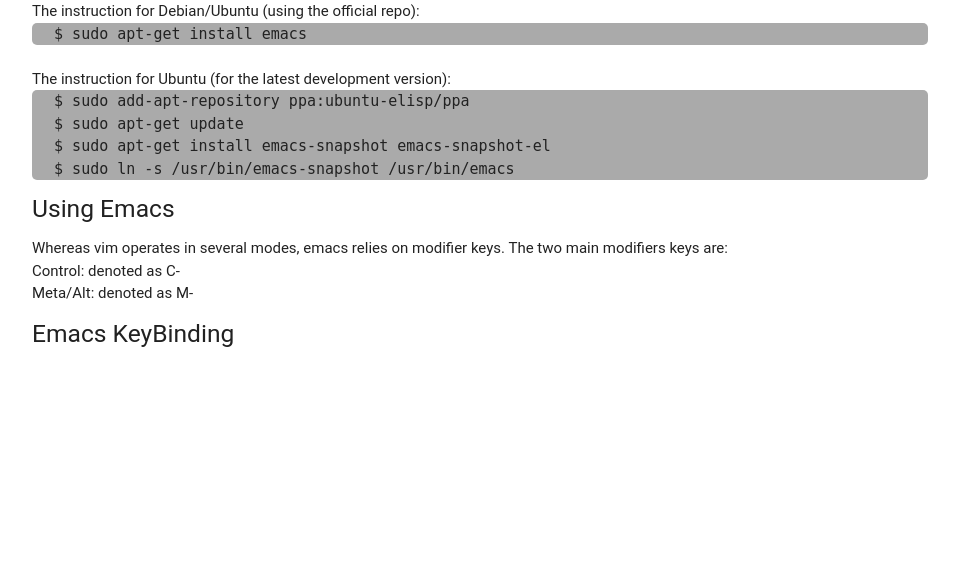
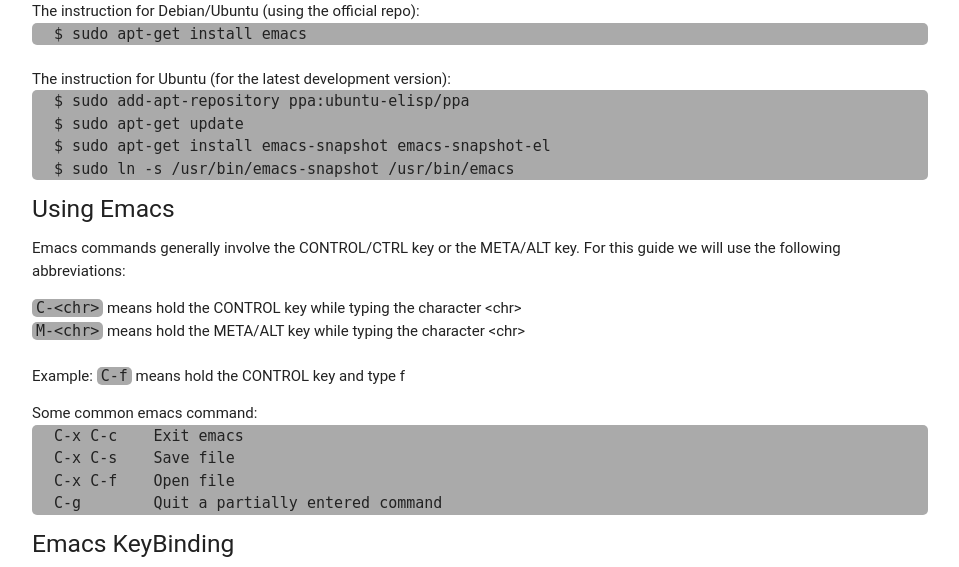
Before and after one commit to StuyCSDojo/dojo-website, a Flask app: template templates/tutorials/emacs.html in a window 1280 px wide. Shown: the part 349-916 px from the top of the page, without its empty margins (160-1119 px from the left). Before the commit the page ends 696 px from the top, so only its background shows below. Run offline with Flask 2, Linux system fonts and the light colour scheme; the template is opened without the code that fills it, so the values that code supplies are empty; some libraries are stand-ins or nearby versions; some web fonts are replaced.

Commit message:
Updated heading for git, and made some more progress with emacs

```diff
--- a/templates/tutorials/emacs.html
+++ b/templates/tutorials/emacs.html
@@ -49,11 +49,18 @@ The instruction for Ubuntu (for the latest development version):
 
 <h5>Using Emacs</h5>
 <p>
-  Whereas vim operates in several modes, emacs relies on modifier keys.  The two main modifiers keys are:
+  Emacs commands generally involve the CONTROL/CTRL key or the META/ALT key.  For this guide we will use the following abbreviations:
+</p>
+<p>
+  <code>C-&ltchr&gt</code> means hold the CONTROL key while typing the character &ltchr&gt
   <br>
-  Control: denoted as C-
-  <br>
-  Meta/Alt: denoted as M-
+  <code>M-&ltchr&gt</code> means hold the META/ALT key while typing the character &ltchr&gt
+  <br><br>
+  Example: <code>C-f</code> means hold the CONTROL key and type f
+</p>
+<p>
+  Some common emacs command:
+  <codeblock>  C-x C-c    Exit emacs<br>  C-x C-s    Save file<br>  C-x C-f    Open file<br>  C-g        Quit a partially entered command</codeblock>
 </p>
 
 <h5>Emacs KeyBinding</h5>
--- a/templates/tutorials/git.html
+++ b/templates/tutorials/git.html
@@ -1,6 +1,6 @@
 {% extends "master.html" %}
 
-{% block title %}Tutorial: Learning Emacs{% endblock %}
+{% block title %}Tutorial: Learning Git{% endblock %}
 
 {% block head %}
 {{ super() }}
@@ -13,7 +13,7 @@
             DOJO</strong></a>
     <a href='/resources' class='breadcrumb'>Resources</a>
 
-    <a href='#!' class='breadcrumb white-text'>Tutorial: Learning Emacs</a>
+    <a href='#!' class='breadcrumb white-text'>Tutorial: Learning Git</a>
 
 
     <ul id="nav-mobile" class="right-padding right hide-on-med-and-down">
```
